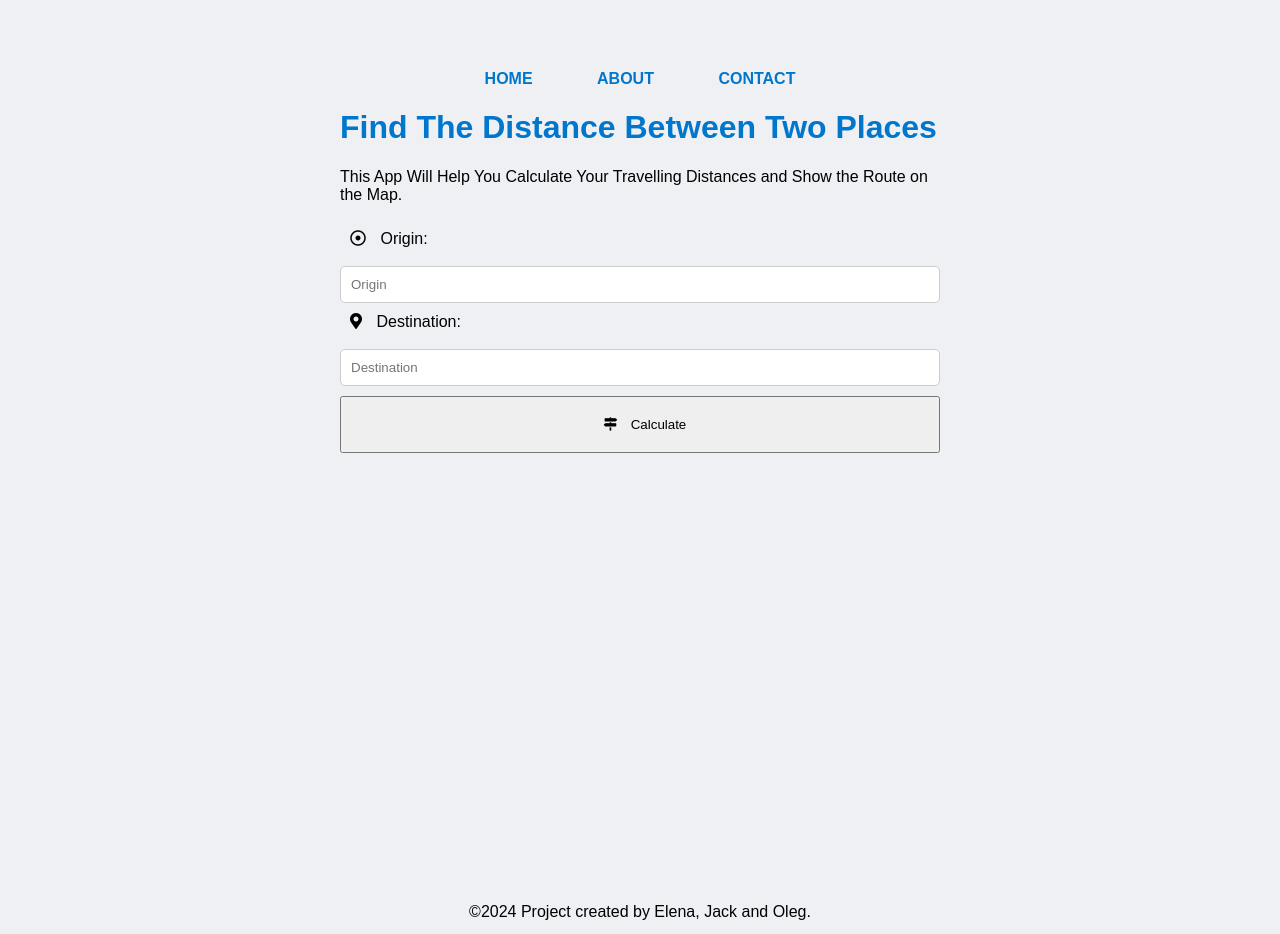
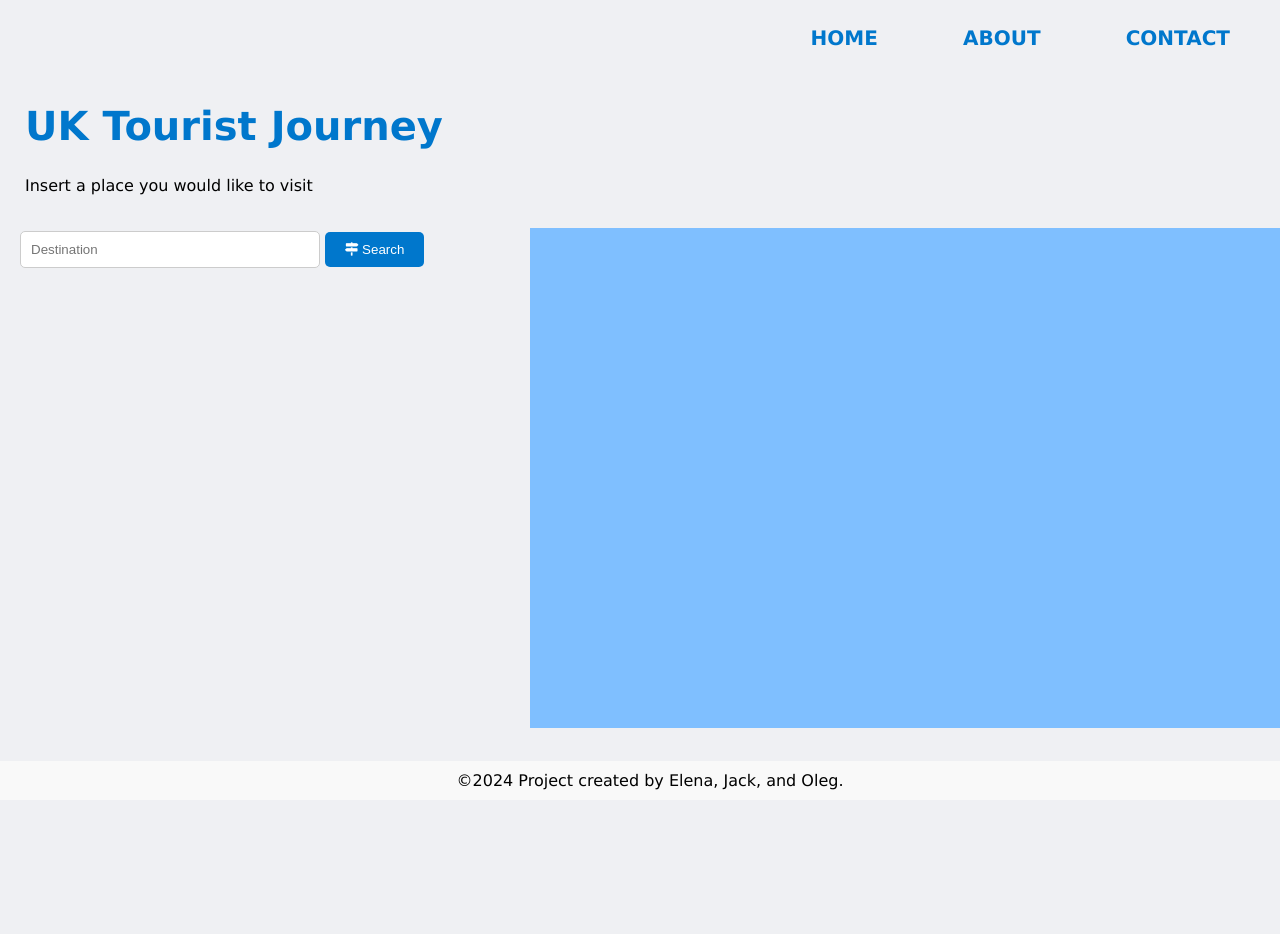
Before and after one commit to fac30/tourism-app, a website: page index.html in a window 1280 px wide. After the commit the page ends 800 px from the top, so only its background shows below. Drawn offline with Linux system fonts and the light colour scheme; no server answers.

Commit message:
css updated, js calRoute needs to be adjusted for new structure

```diff
--- a/index.html
+++ b/index.html
@@ -1,5 +1,6 @@
 <!DOCTYPE html>
 <html lang="en">
+
 <head>
     <meta charset="UTF-8">
     <meta name="viewport" content="width=device-width, initial-scale=1.0">
@@ -7,47 +8,54 @@
     <link rel="stylesheet" href="https://cdnjs.cloudflare.com/ajax/libs/font-awesome/5.15.4/css/all.min.css">
     <link rel="stylesheet" type="text/css" href="/public/styles.css">
     <script src="https://polyfill.io/v3/polyfill.min.js?features=default"></script>
-    <style>
-        /* Add your CSS styling here */
-        body {
-            font-family: Arial, sans-serif;
-            margin: 20px;
-        }
-        .container-fluid {
-            max-width: 600px;
-            margin: auto;
-            padding-left: 0;
-            padding-right: 0;
-        }
-        .form-control, .btn {
-            margin-top: 10px;
-            padding: 10px;
-            width: 100%; /* Makes the width adapt to the parent container */
-            box-sizing: border-box; /* Includes padding in the element's total width */
-        }
-        #googleMap {
-            max-width: 600px;
-            width: 100%; /* Adjusts the map width to be responsive within the container */
-            height: 400px;
-            margin: 20px auto;
-        }
-        #output {
-            max-width: 600px;
-            width: 100%; /* Adjusts the map width to be responsive within the container */
-            margin: 20px auto;
-        }
-        .alert-info, .alert-danger {
-            padding: 10px;
-            color: #00529B;
-            background-color: #BDE5F8;
-            margin-top: 10px;
-        }
-        .alert-danger {
-            color: #D8000C;
-            background-color: #FFBABA;
-        }
-    </style>
 </head>
+
+<body>
+    <nav>
+        <ul>
+            <li><a href="#">HOME</a></li>
+            <li><a href="https://github.com/fac30/tourism-app" target="_blank">ABOUT</a></li>
+            <li><a href="#">CONTACT</a></li>
+        </ul>
+    </nav>
+
+    <div class="container-fluid">
+        <h1>UK Tourist Journey</h1>
+        <p>Insert a place you would like to visit</p>
+    </div>
+
+    <div class="container">
+        <div class="search-container">
+            <input type="text" id="to" placeholder="Destination" class="form-control">
+            <button class="btn" onclick="calcRoute();" required><i class="fas fa-map-signs"></i> Search</button>
+        </div>
+    </div>
+
+    <section class="map-google">
+        <div id="googleMap"></div>
+        <div id="output"></div>
+    </section>
+
+    <footer>&copy;2024 Project created by Elena, Jack, and Oleg.</footer>
+
+    <script src="./public/main.js"></script>
+</body>
+
+</html>
+
+<!-- FIRST VERSION OF CODE -->
+<!-- <!DOCTYPE html>
+<html lang="en">
+
+<head>
+    <meta charset="UTF-8">
+    <meta name="viewport" content="width=device-width, initial-scale=1.0">
+    <title>UK Tourist Journey</title>
+    <link rel="stylesheet" href="https://cdnjs.cloudflare.com/ajax/libs/font-awesome/5.15.4/css/all.min.css">
+    <link rel="stylesheet" type="text/css" href="/public/styles.css">
+    <script src="https://polyfill.io/v3/polyfill.min.js?features=default"></script>
+</head>
+
 <body>
     <header>
         <nav>
@@ -68,13 +76,14 @@
             <input type="text" id="to" placeholder="Destination" class="form-control">
             <button class="btn" onclick="calcRoute();"><i class="fas fa-map-signs"></i> Calculate</button>
         </div>
+    </div>
 
-    </div>
     <div id="googleMap"></div>
     <div id="output"></div>
 
-    <footer>&copy;2024 Project created by Elena, Jack and Oleg. </footer>
+    <footer>&copy;2024 Project created by Elena, Jack, and Oleg.</footer>
 
     <script src="./public/main.js"></script>
 </body>
-</html>
+
+</html> -->
--- a/public/main.js
+++ b/public/main.js
@@ -21,7 +21,7 @@ async function calcRoute() {
         travelMode: 'DRIVING'
     };
 
-    directionsService.route(request, function(result, status) {
+    directionsService.route(request, function (result, status) {
         if (status === 'OK') {
             directionsRenderer.setDirections(result);
             const route = result.routes[0].legs[0];
--- a/public/styles.css
+++ b/public/styles.css
@@ -1,7 +1,151 @@
 body {
+    font-family: Verdana, Geneva, Tahoma, sans-serif;
+    background-color: #eff0f3;
     margin: 0;
     padding: 0;
-    font-family: Verdana, Geneva, Tahoma, sans-serif;
+    display: flex;
+    flex-direction: column;
+    min-height: 100vh;
+    /* Ensure the body takes up at least the height of the viewport */
+}
+
+h1 {
+    font-size: 40px;
+}
+
+nav {
+    padding: 10px 0;
+}
+
+nav ul {
+    list-style-type: none;
+    /* margin: 0; */
+    padding: 0;
+    text-align: right;
+}
+
+nav ul li {
+    display: inline-block;
+    margin-right: 20px;
+}
+
+nav ul li a {
+    color: #0077cc;
+    text-decoration: none;
+    font-weight: bold;
+    padding: 10px 30px;
+    margin-top: 10px;
+    border-radius: 5px;
+    font-size: 20px;
+    transition: all 0.3s ease;
+}
+
+nav ul li a:hover {
+    background-color: #7fbfff;
+    opacity: 80%;
+    color: #fff;
+}
+
+.container {
+    max-width: 800px;
+    margin: 20px;
+    float: left;
+}
+
+.container-fluid {
+    margin-left: 25px;
+}
+
+.container-fluid h1 {
+    color: #0077cc;
+}
+
+.search-container {
+    text-align: left;
+    margin-bottom: 40px;
+}
+
+.form-control {
+    padding: 10px;
+    width: 300px;
+    box-sizing: border-box;
+    border-radius: 5px;
+    border: 1px solid #ccc;
+}
+
+.btn {
+    padding: 10px 20px;
+    border: none;
+    border-radius: 5px;
+    background-color: #0077cc;
+    color: #fff;
+    cursor: pointer;
+}
+
+.btn:hover {
+    background-color: #7fbfff;
+}
+
+#search-results {
+    background-color: #f9f9f9;
+    padding: 20px;
+    border-radius: 5px;
+    box-shadow: 0 2px 4px rgba(0, 0, 0, 0.1);
+}
+
+.map-google {
+
+    margin-top: -120px;
+    margin-left: 530px;
+}
+
+#googleMap {
+    background-color: #7fbfff;
+    /* Just for showing where the map is, you can remove this if not needed */
+    max-width: 850px;
+    width: 100%;
+    height: 500px;
+    margin-top: 20px;
+}
+
+#output {
+    background-color: #0077cc;
+    max-width: 600px;
+    width: 100%;
+    /* Adjusts the map width to be responsive within the container */
+    margin: 20px auto;
+}
+
+.alert-info,
+.alert-danger {
+    padding: 10px;
+    color: #00529B;
+    background-color: #BDE5F8;
+    margin-top: 10px;
+}
+
+.alert-danger {
+    color: #D8000C;
+    background-color: #FFBABA;
+}
+
+footer {
+    background-color: #f9f9f9;
+    padding: 10px;
+    text-align: center;
+    margin-top: auto;
+    width: 100%;
+    /* position: absolute; */
+    bottom: 0;
+}
+
+
+
+/* FIRST CODE CSS STYLES */
+/* body {
+    margin: 0;
+    padding: 0;
+    font-family: Arial, sans-serif;
     background-color: #eff0f3;
 }
 
@@ -40,6 +184,13 @@ nav ul li a:hover {
     color: #fff;
 }
 
+.container-fluid {
+    max-width: 600px;
+    margin: auto;
+    padding-left: 0;
+    padding-right: 0;
+}
+
 .container {
     max-width: 800px;
     margin: 0 auto;
@@ -50,72 +201,41 @@ nav ul li a:hover {
 
 h1 {
     color: #0077cc;
-}
-
-.jumbotron {
-    padding: 20px;
     text-align: center;
-    margin-top: 20px;
-}
-
-.jumbotron h1 {
-    font-size: 36px;
-    margin-bottom: 20px;
-}
-
-.far,
-.fas {
-    margin: 10px;
-
-}
-
-.form-horizontal {
-    margin-bottom: 20px;
-
-
-}
-
-.form-group {
-    margin-bottom: 20px;
-}
-
-.form-group label {
-    display: inline-block;
-    width: 40px;
-    font-size: 24px;
 }
 
 .form-control {
-    width: calc(50% - 20%);
+    margin-top: 10px;
+    margin-bottom: 10px;
     padding: 10px;
+    width: 100%;
+    box-sizing: border-box;
     border-radius: 5px;
     border: 1px solid #ccc;
 }
 
-.btn-info {
+.btn {
+    margin-top: 10px;
+    padding: 10px;
+    width: 100%;
+    box-sizing: border-box;
     background-color: #0077cc;
     color: #fff;
     font-size: 15px;
-    padding: 10px 20px 10px 10px;
     border: none;
     border-radius: 5px;
     cursor: pointer;
 }
 
-.btn-info:hover {
+.btn:hover {
     background-color: #7fbfff;
 }
 
-.btn-info:active {
-    background-color: #0077cc;
-}
-
-
 #googleMap {
+    max-width: 850px;
+    width: 100%;
     height: 500px;
-    max-width: 850px;
-    margin: 0 auto;
-    margin-top: 20px;
+    margin: 20px auto;
 }
 
 footer {
@@ -123,4 +243,6 @@ footer {
     text-align: center;
     padding: 10px 0;
     width: 100%;
-}
+} */
+
+/* Update this CSS in your styles.css file */
```
Also changed, not shown: 1 other file. Lines whose indentation alone changed are shown as unchanged.
